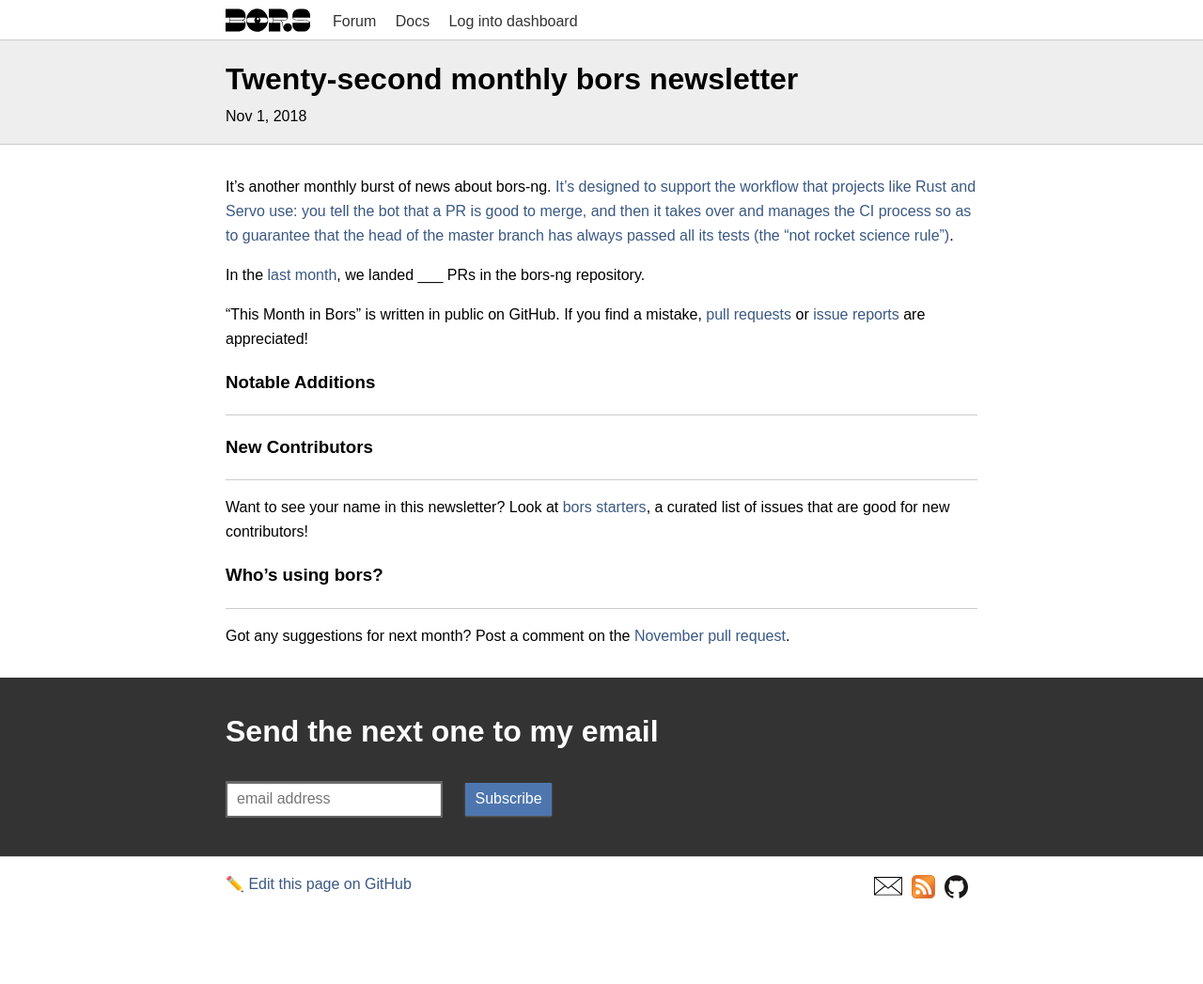
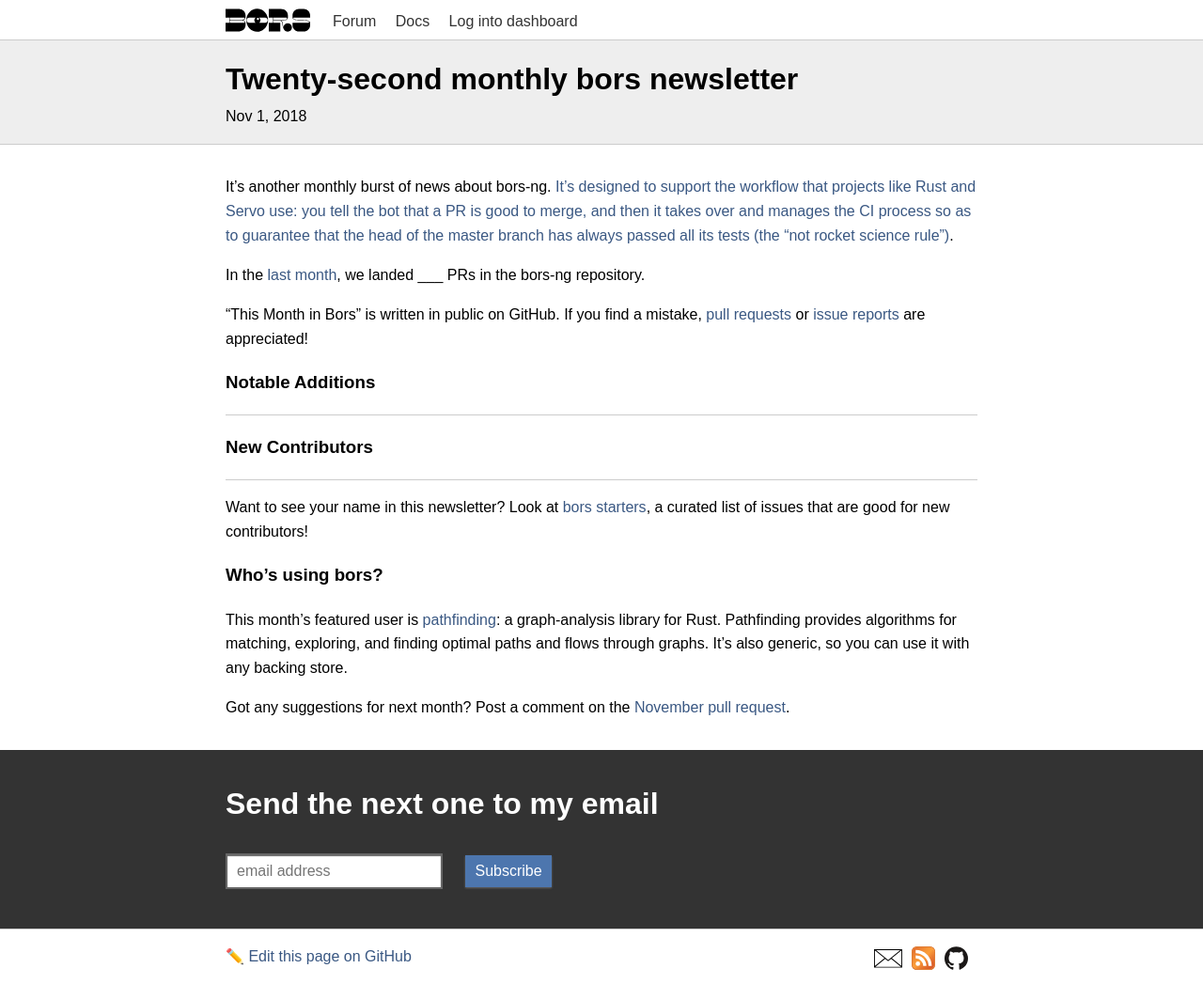
Before and after one commit to bors-ng/bors-ng.github.io, a Jekyll site: the page built from _posts/2018-11-01-tmib-22.md, in a window 1280 px wide. Shown: the whole page at 94% size. Built offline with Jekyll 4.4.1, drawn with Linux system fonts in a browser that asks for light colours; before the commit the page ends 970 px from its top, so only the background shows below that.

Commit message:
Feature pathfinding

```diff
--- a/_posts/2018-11-01-tmib-22.md
+++ b/_posts/2018-11-01-tmib-22.md
@@ -32,7 +32,7 @@
 
 ### Who's using bors?
 
-___
+This month's featured user is [pathfinding](https://github.com/samueltardieu/pathfinding): a graph-analysis library for Rust. Pathfinding provides algorithms for matching, exploring, and finding optimal paths and flows through graphs. It's also generic, so you can use it with any backing store.
 
 Got any suggestions for next month?
 Post a comment on the [November pull request](https://github.com/bors-ng/bors-ng.github.io/pull/___).
```
